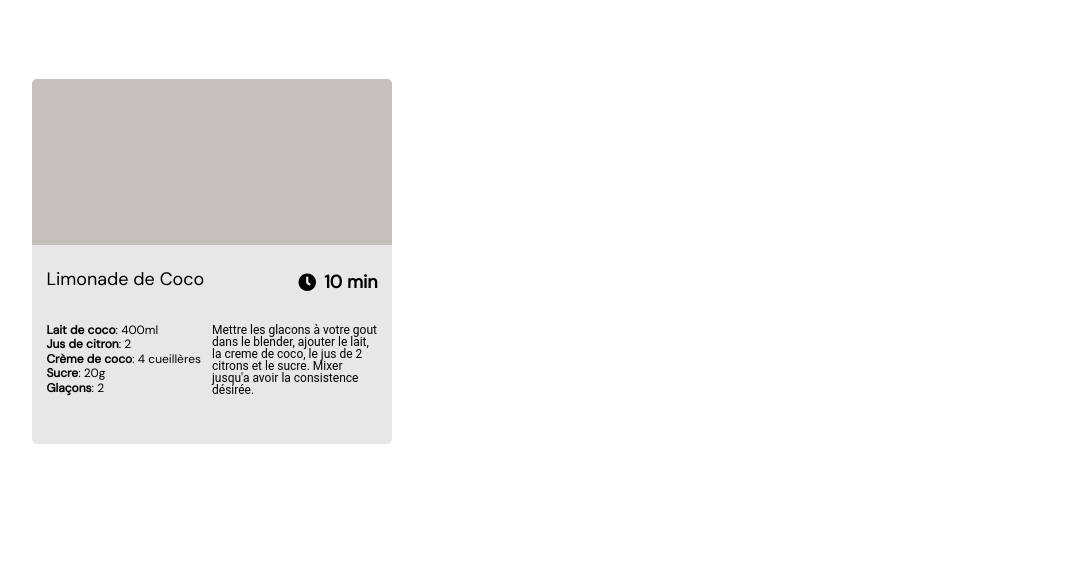
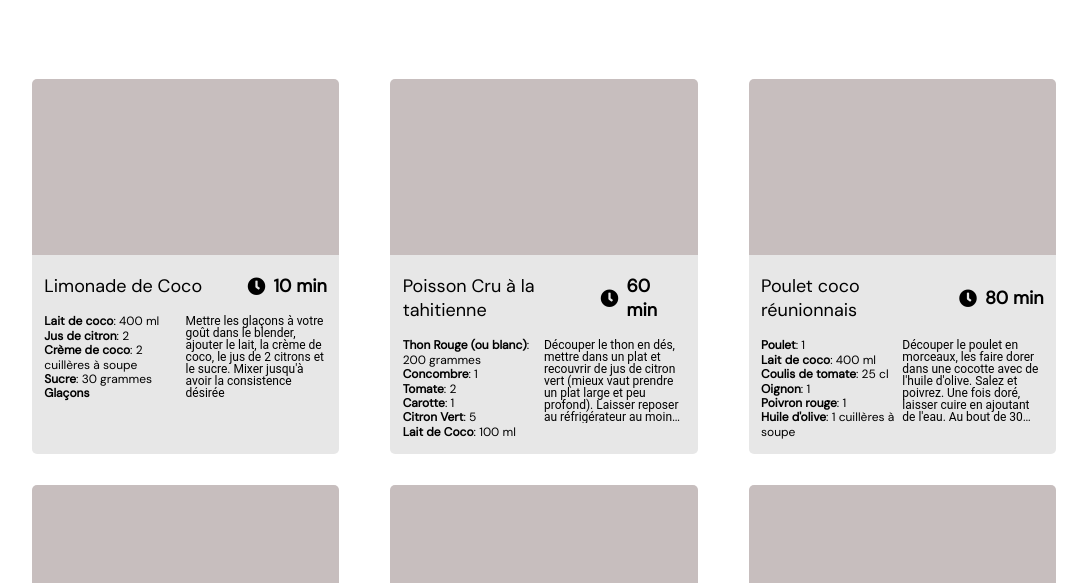
Before and after one commit to polzocr/p7-les-petits-plats, a website: page index.html in a window 1280 px wide. Shown: the part 217-800 px from the top of the page, without its empty margins (96-1183 px from the left). Drawn offline with Linux system fonts and the light colour scheme.

Commit message:
ajout des templates cards avec js

```diff
--- a/index.html
+++ b/index.html
@@ -24,7 +24,19 @@
     </header>
     <main>
         <section id="cards">
-            <article class="card">
+
+
+        </section>
+    </main>
+</body>
+<script src="./scripts/api.js"></script>
+<script src="./scripts/template.js"></script>
+<script src="./scripts/index.js"></script>
+</html>
+
+
+<!--
+<article class="card">
                 <div class="card__image">
 
                 </div>
@@ -49,9 +61,4 @@
                         </div>
                     </div>
                 </div>
-            </article>
-
-        </section>
-    </main>
-</body>
-</html>
+            </article> -->
--- a/sass/layout/_cards.scss
+++ b/sass/layout/_cards.scss
@@ -1,19 +1,19 @@
 #cards{
     margin-top: 5%;
     display: flex;
-    gap: 3%;
+    gap: 5%;
     flex-wrap: wrap;
+    width: 100%;
 }
 
 .card{
-    width: 360px;
-    height: 365px;
+    width: 30%;
+    height: 375px;
     display: flex;
     flex-direction: column;
-    border-radius: 5px;
     margin-top: 3%;
     &__image{
-        height: 48%;
+        height: 47%;
         width: 100%;
         border-top-left-radius: 5px;
         border-top-right-radius: 5px;
@@ -21,16 +21,24 @@
     }
     &__infos{
         width: 100%;
+        height: 53%;
         border-bottom-left-radius: 5px;
         border-bottom-right-radius: 5px;
         background-color: $background-color;
-        padding: 2% 4% 10% 4%;
+        padding: 6% 4% 2% 4%;
+        display: flex;
+        flex-direction: column;
         &__header{
             display: flex;
             justify-content: space-between;
             h2{
                 font-weight: 400;
                 font-size: 18px;
+                max-width: 70%;
+                margin: 0;
+            }
+            p{
+                margin: 0;
             }
             &__timer{
                 display: flex;
@@ -48,8 +56,15 @@
         &__recipe{
             display: flex;
             align-items: baseline;
+            max-height: 73%;
+            margin-top: 2%;
             &__ingredients{
                 width: 50%;
+                text-overflow: ellipsis;
+                overflow: hidden;
+                display: -webkit-box;
+                -webkit-line-clamp: 7;
+                -webkit-box-orient: vertical;
                 p{
                     font-size: 12px;
                     line-height: 14.4px;
@@ -60,13 +75,18 @@
                 }
             }
             &__description{
-                display: block;
                 width: 50%;
+                height: 100%;
                 p{
                     font-size: 12px;
                     font-weight: 400;
                     font-family: 'Roboto';
                     line-height: 12px;
+                    text-overflow: ellipsis;
+                    overflow: hidden;
+                    display: -webkit-box;
+                    -webkit-line-clamp: 7;
+                    -webkit-box-orient: vertical;
                 }
             }
         }
--- /dev/null
+++ b/scripts/api.js
@@ -0,0 +1,12 @@
+class Api {
+    constructor(url) {
+        this._url = url
+    }
+
+    async get() {
+        return fetch(this._url)
+            .then(res => res.json())
+            .then(res => res.recipes)
+            .catch(err => console.log('an error occurs', err))
+    }
+}
--- a/scripts/index.js
+++ b/scripts/index.js
@@ -0,0 +1,33 @@
+class Index{
+    constructor(){
+        this.api = new Api('../data/recipe.json') //data appelées ici
+        this.recipes = []
+        this.section = document.getElementById('cards')
+
+    }
+
+
+    async fetchData(){
+        const dataApi = await this.api.get()
+        this.recipes = dataApi
+    }
+
+    async displayData(){
+        this.recipes.forEach(recipe => {
+            const card = new Template(recipe)
+            const templateFinal = card.createTemplate()
+            this.section.innerHTML += templateFinal
+        })
+    }
+
+    async main(){
+        await this.fetchData()
+        this.displayData()
+
+    }
+
+
+}
+
+const rec = new Index()
+rec.main()
--- /dev/null
+++ b/scripts/template.js
@@ -0,0 +1,65 @@
+class Template {
+    constructor(recipe){
+        recipe && Object.assign(this, recipe)
+    }
+
+    createTemplate(){
+        let ingredients = ''
+        const ingre = this.ingredients.forEach(x => {
+            if(x.quantity){
+                if(x.unit){
+                    ingredients += `<p><span>${x.ingredient}</span>: ${x.quantity} ${x.unit}</p> \n`
+                }else {
+                    ingredients += `<p><span>${x.ingredient}</span>: ${x.quantity}</p> \n`
+                }
+            } else {
+                ingredients += `<p><span>${x.ingredient}</span></p> \n`
+            }
+
+        })
+
+        const article = `<article class="card">
+                            <div class="card__image">
+
+                            </div>
+                            <div class="card__infos">
+                                <div class="card__infos__header">
+                                    <h2>${this.name}</h2>
+                                    <div class="card__infos__header__timer">
+                                        <i class="fa fa-clock"></i>
+                                        <p>${this.time} min</p>
+                                    </div>
+                                </div>
+                                <div class="card__infos__recipe">
+                                    <div class="card__infos__recipe__ingredients">
+                                    ${ingredients}
+                                    </div>
+                                    <div class="card__infos__recipe__description">
+                                        <p>${this.description}</p>
+                                    </div>
+                                </div>
+                            </div>
+                        </article>`;
+
+
+
+        // const article = document.createElement('article')
+        // article.classList.add('card')
+
+        // const divImage = document.createElement('div')
+        // divImage.classList.add('card__image')
+
+        // const divInfos = document.createElement('div')
+        // divInfos.classList.add('card__infos')
+
+        // article.appendChild(divImage)
+        // article.appendChild(divInfos)
+
+        // const infoHeader = document.createElement
+
+
+
+        return article
+
+    }
+}
```
Also changed, not shown: css/style.css, 1 other file.
